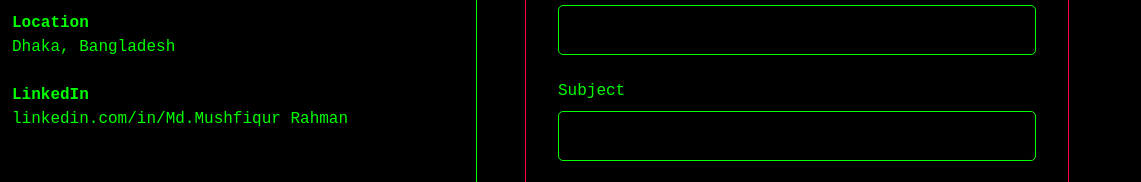
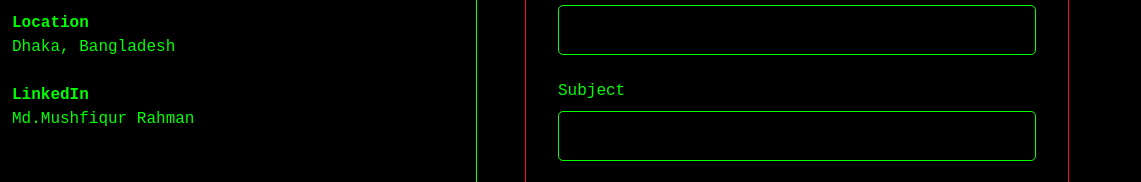
Before and after one commit to Mushfiq-XD/Mushfiq-XD.github.io, a plain HTML site: page index.html in a window 1280 px wide. Shown: the part 4602-4784 px from the top of the page, 139-1280 px from the left. Drawn offline with nearby package versions, Linux system fonts and the light colour scheme; animation ran at ten frames a second.

Commit message:
Update index.html

```diff
--- a/index.html
+++ b/index.html
@@ -745,7 +745,7 @@
                     <i class="fab fa-linkedin"></i>
                     <div>
                         <strong>LinkedIn</strong><br>
-                        <a href="https://www.linkedin.com/in/mushfiq-xd/" target="_blank" style="color: #00ff00;">linkedin.com/in/Md.Mushfiqur Rahman</a>
+                        <a href="https://www.linkedin.com/in/mushfiq-xd/" target="_blank" style="color: #00ff00;">Md.Mushfiqur Rahman</a>
                     </div>
                 </div>
             </div>
```
